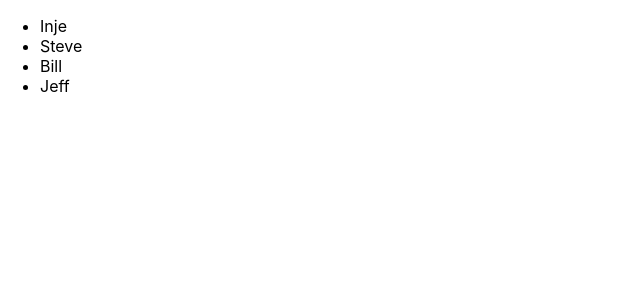
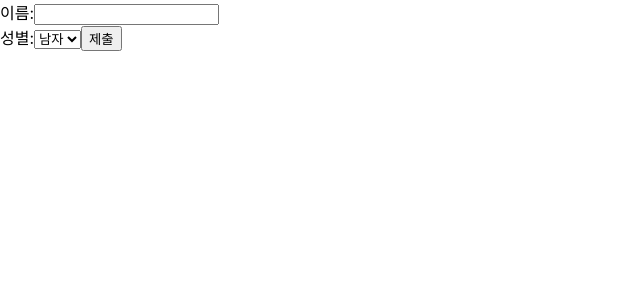
Before and after one commit to heejae101/--, a React (Create React App) app in the folder my-app/: page / in a window 1280 px wide. Shown: the top 300 px of the page, without its empty margins (0-640 px from the left). Built offline with nearby package versions, Linux system fonts and the light colour scheme.

Commit message:
add Form

```diff
--- /dev/null
+++ b/my-app/src/chapter_11/SignUp.jsx
@@ -0,0 +1,39 @@
+import React, { useState } from "react";
+
+function SignUp(props) {
+    const [name, setName] = useState("");
+    const [gender, setGender] = useState("남자");
+
+    const handleChangeName = (event) => {
+        setName(event.target.value);
+    };
+
+    const handleChangeGender = (event) => {
+        setGender(event.target.value);
+    };
+
+    const handleSubmit = (event) => {
+        alert(`이름: ${name}, 성별: ${gender}`);
+        event.preventDefault();
+    }
+
+    return (
+        <form onSubmit={handleSubmit}>
+            <label>
+                이름:
+                <input type="text" value={name} onChange={handleChangeName} />
+            </label>
+            <br />
+            <label>
+                성별:
+                <select value={gender} onChange={handleChangeGender}>
+                    <option value="남자">남자</option>
+                    <option value="여자">여자</option>
+                </select>
+            </label>
+            <button type="submit">제출</button>
+        </form>
+    );
+}
+
+export default SignUp;
--- a/my-app/src/index.js
+++ b/my-app/src/index.js
@@ -9,10 +9,11 @@ import ConfirmButton from './chapter_08/ConfirmButton';
 import NewConfirmButton from './chapter_08/NewConfirmButton';
 import LandingPage from './chapter_09/LandingPage';
 import AttendanceBook from './chapter_10/AttendanceBook';
+import SignUp from './chapter_11/SignUp';
 
 ReactDOM.render(
   <React.StrictMode>
-    <AttendanceBook />
+    <SignUp />
   </React.StrictMode>,
   document.getElementById('root')
 );
```
Also changed, not shown: my-app/src/test/FileInputFormTest.jsx (added, +36 -0 lines), my-app/src/test/SelectFormTest.jsx (added, +31 -0 lines), my-app/src/test/TextareaFormTest.jsx (added, +24 -0 lines).
